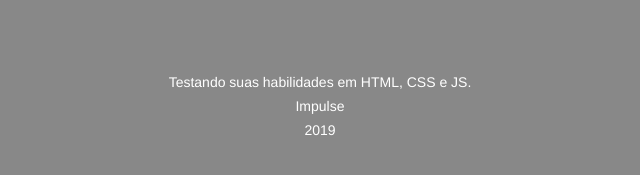
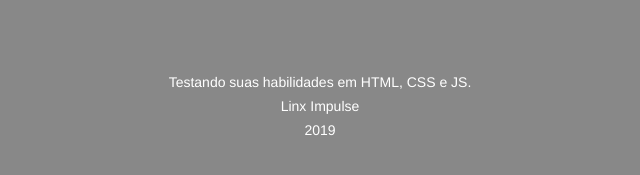
Before and after one commit to anacvignola/linx-challenge, a plain HTML site: page index.html in a window 1280 px wide. Shown: the part 1625-1800 px from the top of the page, 320-960 px from the left. Drawn offline with Linux system fonts and the light colour scheme; no server answers.

Commit message:
add details

```diff
--- a/index.html
+++ b/index.html
@@ -113,7 +113,7 @@
   <footer>
     <p>Testando suas habilidades em HTML, CSS e JS.
       <br />
-      Impulse
+      Linx Impulse
       <br />
       2019
     </p>
```
